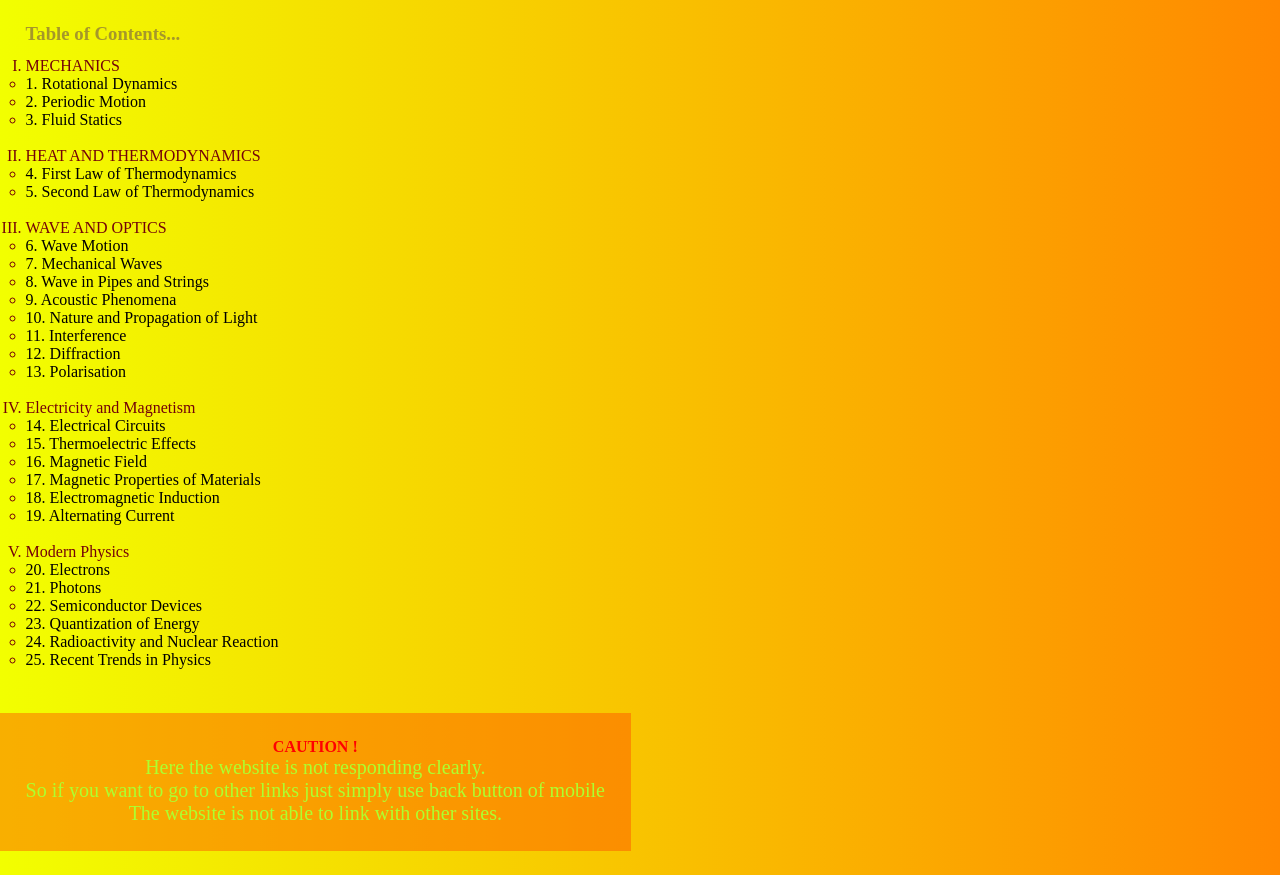
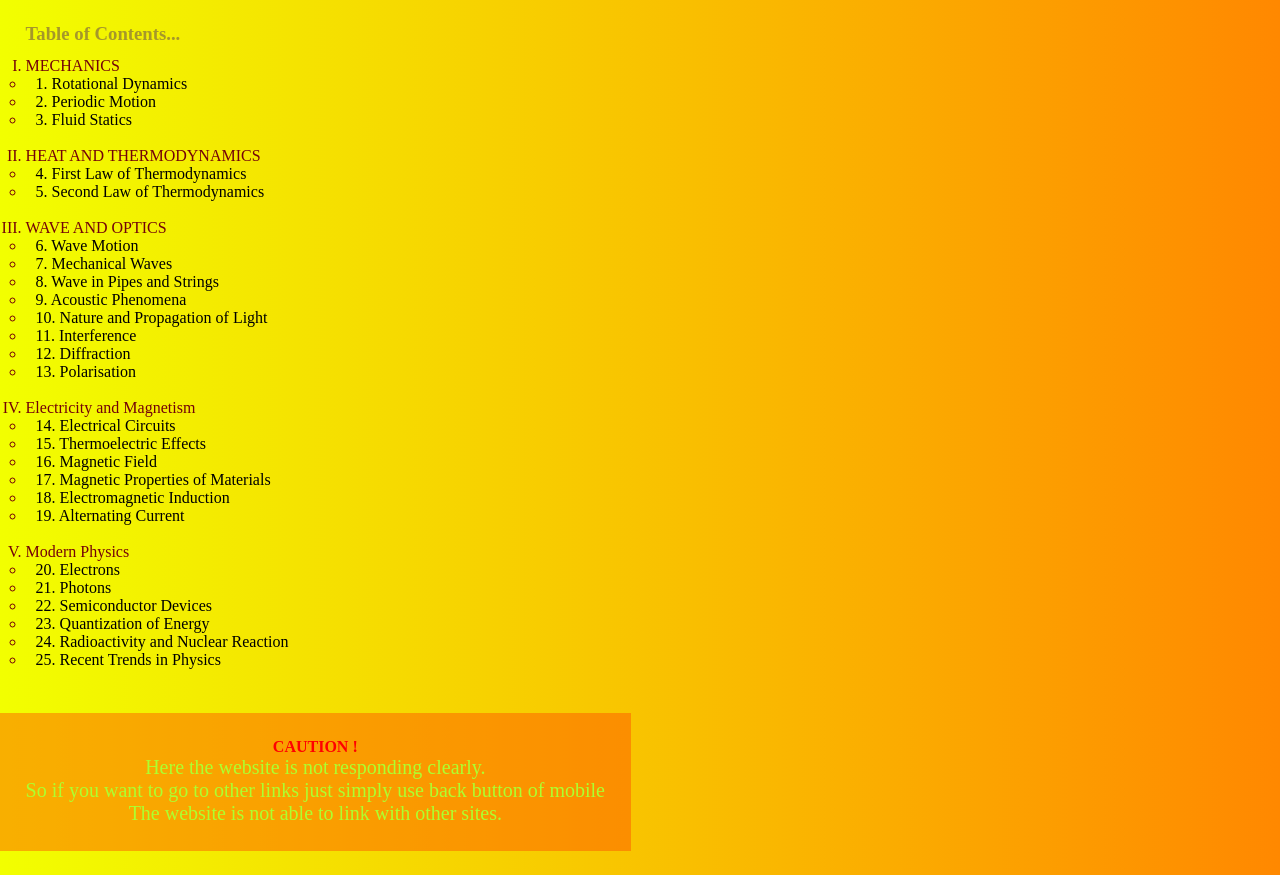
Before and after one commit to Class12notes/Class12-Notes, a plain HTML site: page Subjects/Physics/physics.html in a window 1280 px wide. Shown: the part 385-1260 px from the top of the page. Drawn offline with Linux system fonts and the light colour scheme.

Commit message:
Add files via upload

```diff
--- a/Subjects/Physics/physics.html
+++ b/Subjects/Physics/physics.html
@@ -63,6 +63,11 @@ nav{
 .topic ol ul li a{
     color: black;
     text-decoration: none;
+    padding: 10px;
+}
+
+.topic ol ul li a:hover{
+    color: blue;
 }
 
 h3{
@@ -148,7 +153,7 @@ h3{
             </ul>
             <li>Modern Physics</li>
             <ul>
-                <li><a href="">20. Electrons</a></li>
+                <li><a href="electron.pdf">20. Electrons</a></li>
                 <li><a href="">21. Photons</a></li>
                 <li><a href="">22. Semiconductor Devices</a></li>
                 <li><a href="">23. Quantization of Energy</a></li>
```
Also changed, not shown: 1 other file.
